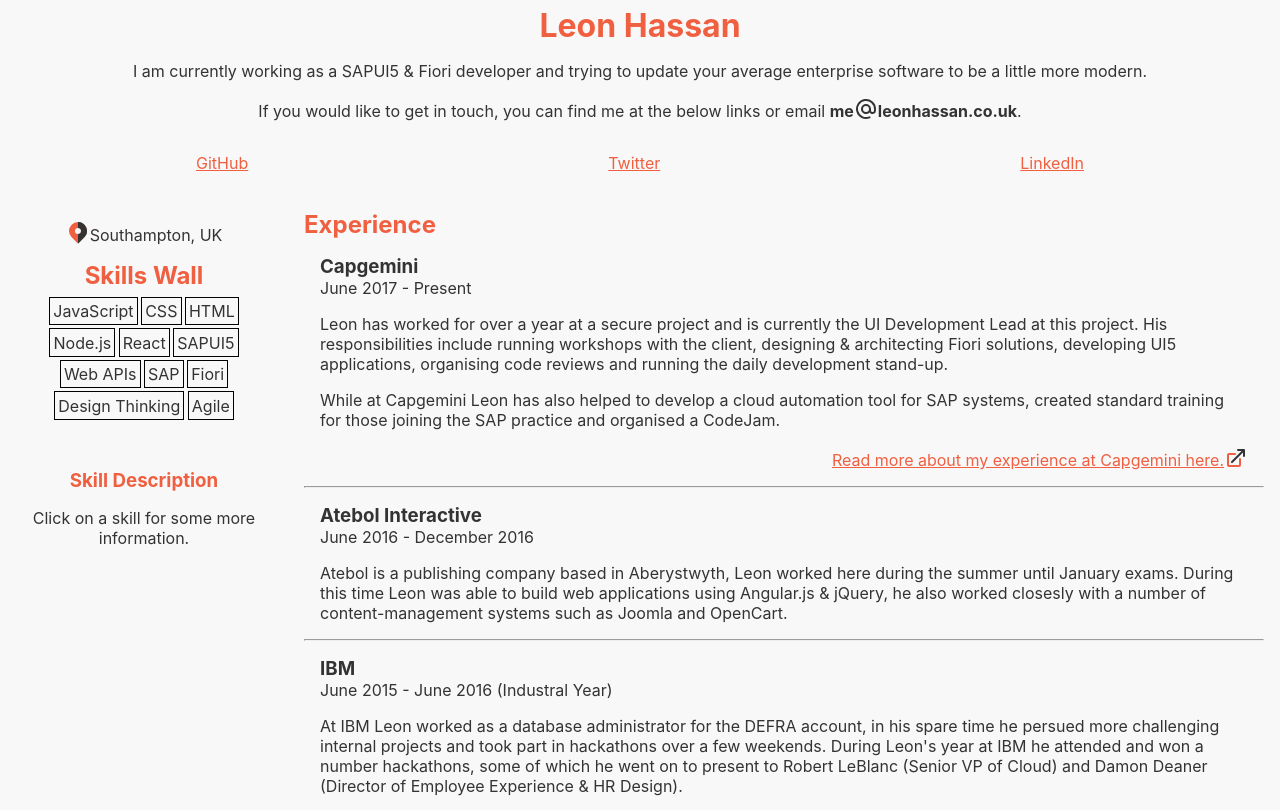
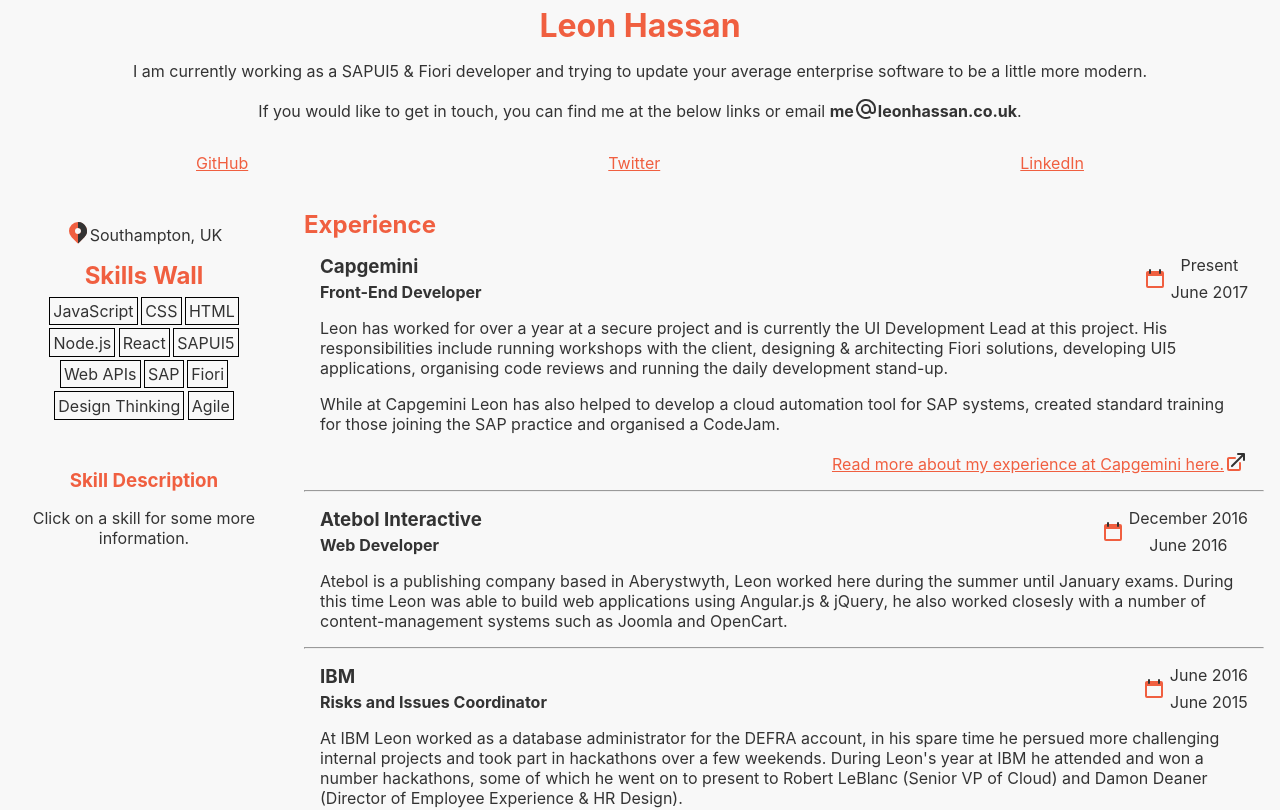
Before and after one commit to Leoooob/leonhassan.co.uk, a React (Create React App) app: page / in a window 1280 px wide. Shown: the top 810 px of the page. Built offline with nearby package versions, Linux system fonts and the light colour scheme.

Commit message:
refactored headings for experience sections

```diff
--- a/src/App.css
+++ b/src/App.css
@@ -36,11 +36,35 @@
   margin: 1em;
 }
 
-main section h3 {
+main section .headings {
+  display: grid;
+  grid-gap: 0.25em;
+  grid-template-rows: repeat(2, max-content);
+  grid-template-columns: 1fr repeat(2, max-content);
+}
+
+main section .headings h3,
+main section .headings h4 {
   margin: 0;
 }
 
-.readMore {
+main section .headings :nth-child(2) {
+  grid-row: 2;
+  grid-column: 1;
+}
+
+main section .headings :nth-child(3) {
+  grid-row: 1/3;
+  grid-column: 2;
+  align-self: center;
+}
+
+main section .headings :nth-child(4),
+main section .headings :nth-child(5) {
+  text-align: center;
+}
+
+main section .readMore {
   text-align: right;
 }
 
--- a/src/App.js
+++ b/src/App.js
@@ -215,32 +215,62 @@
       <main>
         <h2>Experience</h2>
         <section>
-          <h3>Capgemini</h3>
-          <span>June 2017 - Present</span>
+          <ExperienceHeadings company="Capgemini" title="Front-End Developer" endDate="" startDate="June 2017" />
+
           <p>Leon has worked for over a year at a secure project and is currently the UI Development Lead at this project. His responsibilities include running workshops with the client, designing &amp; architecting Fiori solutions, developing UI5 applications, organising code reviews and running the daily development stand-up.</p>
           <p>While at Capgemini Leon has also helped to develop a cloud automation tool for SAP systems, created standard training for those joining the SAP practice and organised a CodeJam.</p>
           <ReadMoreLink company="Capgemini" tag="capgemini" />
         </section><hr/>
 
         <section>
-          <h3>Atebol Interactive</h3>
-          <span>June 2016 - December 2016</span>
+          <ExperienceHeadings company="Atebol Interactive" title="Web Developer" endDate="December 2016" startDate="June 2016" />
+
           <p>Atebol is a publishing company based in Aberystwyth, Leon worked here during the summer until January exams. During this time Leon was able to build web applications using Angular.js &amp; jQuery, he also worked closesly with a number of content-management systems such as Joomla and OpenCart.</p>
         </section><hr/>
 
         <section>
-          <h3>IBM</h3>
-          <span>June 2015 - June 2016 (Industral Year)</span>
+          <ExperienceHeadings company="IBM" title="Risks and Issues Coordinator" endDate="June 2016" startDate="June 2015" />
+
           <p>At IBM Leon worked as a database administrator for the DEFRA account, in his spare time he persued more challenging internal projects and took part in hackathons over a few weekends. During Leon's year at IBM he attended and won a number hackathons, some of which he went on to present to Robert LeBlanc (Senior VP of Cloud) and Damon Deaner (Director of Employee Experience &amp; HR Design).</p>
           <ReadMoreLink company="IBM" tag="ibm" />
         </section><hr/>
 
         <section>
-          <h3>Bottomline Technology</h3>
-          <span>June 2014 - September 2014</span>
+          <ExperienceHeadings company="Bottomline Technology" title="Front-End Developer" endDate="September 2014" startDate="June 2014" />
+
           <p>Leon worked as a QA Engineer over the Summer to gain a deeper understanding of delivering software and agile methodologies. In this role he introduced automated testing to his particular project, specifically regression testing that could be plugged into their Jenkins CI pipeline. Leon used RobotFramework (Selenium-based) with Python bindings to write plain-text scripts, for the particular product he was working on he also made use of the Gmail API to automate user-actions prompted by emails.</p>
         </section>
       </main>
+    );
+  }
+}
+
+class ExperienceHeadings extends Content {
+  _renderCompany() {
+    return <h3>{this.props.company}</h3>;
+  }
+
+  _renderTitle() {
+    return <h4>{this.props.title}</h4>;
+  }
+
+  _renderEndDate() {
+    return <span>{this.props.endDate ? this.props.endDate : "Present"}</span>;
+  }
+
+  _renderStartDate() {
+    return <span>{this.props.startDate}</span>;
+  }
+
+  render() {
+    return (
+      <div className="headings">
+        {this._renderCompany()}
+        {this._renderTitle()}
+        <svg xmlns="http://www.w3.org/2000/svg" viewBox="0 0 24 24" className="icon"><path className="iconPrimary" d="M5 4h14a2 2 0 0 1 2 2v13a2 2 0 0 1-2 2H5a2 2 0 0 1-2-2V6c0-1.1.9-2 2-2zm0 5v10h14V9H5z"/><path className="iconSecondary" d="M7 2a1 1 0 0 1 1 1v3a1 1 0 1 1-2 0V3a1 1 0 0 1 1-1zm10 0a1 1 0 0 1 1 1v3a1 1 0 0 1-2 0V3a1 1 0 0 1 1-1z"/></svg>
+        {this._renderEndDate()}
+        {this._renderStartDate()}
+      </div>
     );
   }
 }
```
